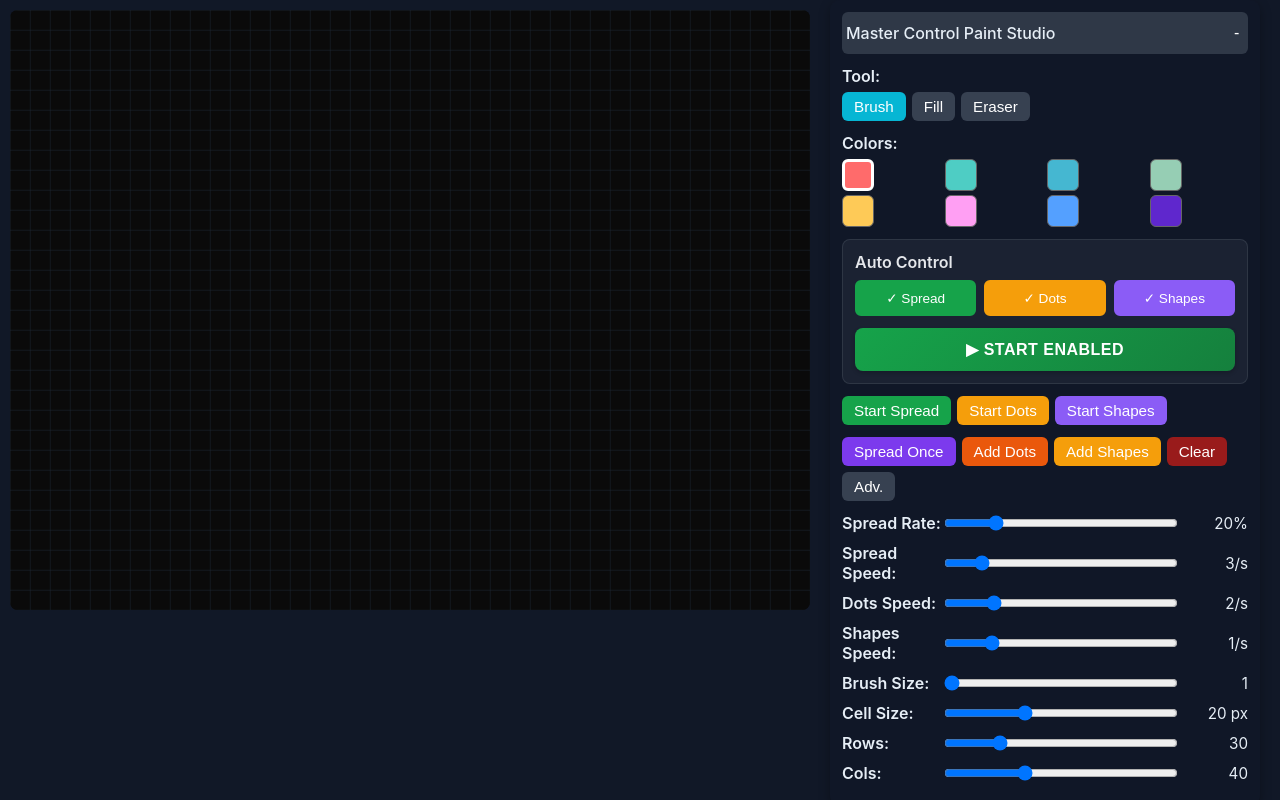
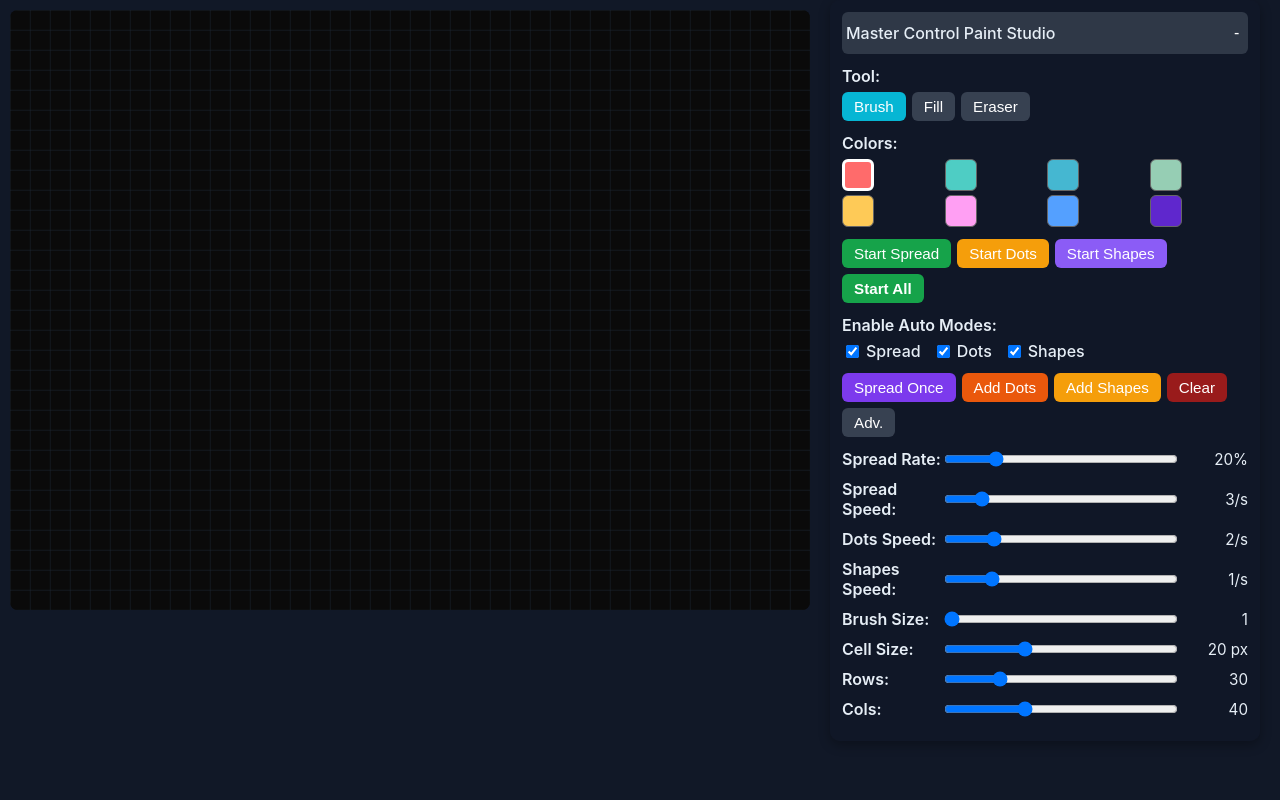
Before and after one commit to jo56/painting-with-roughness, a React (Vite) app: page / in a window 1280 px wide. Built offline with nearby package versions, Linux system fonts and the light colour scheme.

Commit message:
Update App.tsx

```diff
--- a/src/App.tsx
+++ b/src/App.tsx
@@ -641,79 +641,6 @@ export default function MasterControlPaintStudio(): JSX.Element {
               </div>
             </div>
 
-            {/* Master Control Section */}
-            <div style={{
-              marginBottom: '12px',
-              padding: '12px',
-              background: 'rgba(55,65,81,0.3)',
-              borderRadius: '8px',
-              border: '1px solid rgba(75,85,99,0.4)'
-            }}>
-              <label style={{ fontWeight: 600, marginBottom: '8px', display: 'block', color: '#e5e7eb' }}>
-                Auto Control
-              </label>
-
-              {/* Enable/Disable Toggle Grid */}
-              <div style={{
-                display: 'grid',
-                gridTemplateColumns: 'repeat(3, 1fr)',
-                gap: '8px',
-                marginBottom: '12px'
-              }}>
-                {[
-                  { label: 'Spread', enabled: autoSpreadEnabled, setter: setAutoSpreadEnabled, color: '#16a34a' },
-                  { label: 'Dots', enabled: autoDotsEnabled, setter: setAutoDotsEnabled, color: '#f59e0b' },
-                  { label: 'Shapes', enabled: autoShapesEnabled, setter: setAutoShapesEnabled, color: '#8b5cf6' }
-                ].map(({ label, enabled, setter, color }) => (
-                  <button
-                    key={label}
-                    onClick={() => setter(!enabled)}
-                    style={{
-                      padding: '8px 6px',
-                      borderRadius: '6px',
-                      background: enabled ? color : 'rgba(107,114,128,0.5)',
-                      color: '#fff',
-                      border: enabled ? `2px solid ${color}` : '2px solid rgba(107,114,128,0.3)',
-                      cursor: 'pointer',
-                      fontWeight: 500,
-                      fontSize: '0.85rem',
-                      transition: 'all 0.2s ease',
-                      textAlign: 'center'
-                    }}
-                  >
-                    {enabled ? '✓' : '○'} {label}
-                  </button>
-                ))}
-              </div>
-
-              {/* Master Start/Stop Button */}
-              <button
-                onClick={isAnyRunning ? stopAll : startAllEnabled}
-                disabled={!anyEnabled && !isAnyRunning}
-                style={{
-                  padding: '12px 16px',
-                  borderRadius: '8px',
-                  background: isAnyRunning
-                    ? 'linear-gradient(135deg, #dc2626, #b91c1c)'
-                    : anyEnabled
-                      ? 'linear-gradient(135deg, #16a34a, #15803d)'
-                      : '#6b7280',
-                  color: '#fff',
-                  border: 'none',
-                  cursor: anyEnabled || isAnyRunning ? 'pointer' : 'not-allowed',
-                  fontWeight: 600,
-                  fontSize: '1rem',
-                  width: '100%',
-                  boxShadow: anyEnabled || isAnyRunning ? '0 2px 4px rgba(0,0,0,0.2)' : 'none',
-                  transition: 'all 0.2s ease',
-                  textTransform: 'uppercase',
-                  letterSpacing: '0.5px'
-                }}
-              >
-                {isAnyRunning ? '⏹ Stop All' : anyEnabled ? '▶ Start Enabled' : 'No Modes Enabled'}
-              </button>
-            </div>
-
             {/* Individual Control Buttons */}
             <div style={{ display: 'flex', gap: '6px', marginBottom: '12px', flexWrap: 'wrap' }}>
               {[
@@ -756,6 +683,61 @@ export default function MasterControlPaintStudio(): JSX.Element {
                   {label}
                 </button>
               ))}
+
+              {/* Master Control Button */}
+              <button
+                onClick={isAnyRunning ? stopAll : startAllEnabled}
+                disabled={!anyEnabled && !isAnyRunning}
+                style={{
+                  padding: '6px 12px',
+                  borderRadius: '6px',
+                  background: isAnyRunning
+                    ? '#dc2626'
+                    : anyEnabled
+                      ? '#16a34a'
+                      : '#6b7280',
+                  color: '#fff',
+                  border: 'none',
+                  cursor: anyEnabled || isAnyRunning ? 'pointer' : 'not-allowed',
+                  fontWeight: 600,
+                  fontSize: '0.95rem',
+                  whiteSpace: 'nowrap',
+                  opacity: anyEnabled || isAnyRunning ? 1 : 0.6
+                }}
+              >
+                {isAnyRunning ? 'Stop All' : 'Start All'}
+              </button>
+            </div>
+
+            {/* Enable/Disable Checkboxes */}
+            <div style={{ marginBottom: '12px' }}>
+              <label style={{ fontWeight: 600, marginBottom: '6px', display: 'block' }}>Enable Auto Modes:</label>
+              <div style={{ display: 'flex', gap: '12px', flexWrap: 'wrap' }}>
+                <label style={{ display: 'flex', alignItems: 'center', gap: '4px', fontWeight: 500 }}>
+                  <input
+                    type="checkbox"
+                    checked={autoSpreadEnabled}
+                    onChange={(e) => setAutoSpreadEnabled(e.target.checked)}
+                  />
+                  Spread
+                </label>
+                <label style={{ display: 'flex', alignItems: 'center', gap: '4px', fontWeight: 500 }}>
+                  <input
+                    type="checkbox"
+                    checked={autoDotsEnabled}
+                    onChange={(e) => setAutoDotsEnabled(e.target.checked)}
+                  />
+                  Dots
+                </label>
+                <label style={{ display: 'flex', alignItems: 'center', gap: '4px', fontWeight: 500 }}>
+                  <input
+                    type="checkbox"
+                    checked={autoShapesEnabled}
+                    onChange={(e) => setAutoShapesEnabled(e.target.checked)}
+                  />
+                  Shapes
+                </label>
+              </div>
             </div>
 
             {/* Manual Generation */}
```
